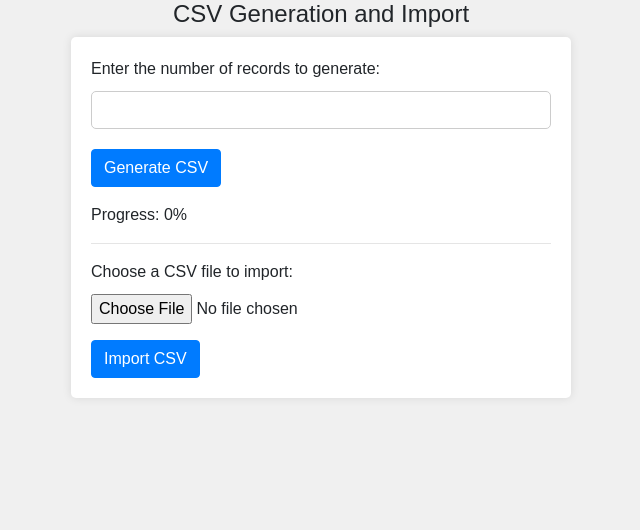
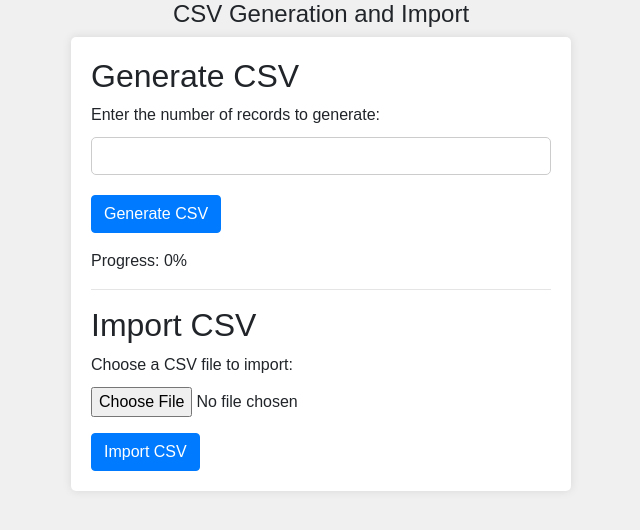
Before and after one commit to ajraubes/ecomplete, a PHP site: page /test-2.php in a window 1280 px wide. Shown: the part 121-651 px from the top of the page, without its empty margins (319-959 px from the left). Run offline with PHP 8.4, Linux system fonts and the light colour scheme.

```diff
--- a/web/test-2.php
+++ b/web/test-2.php
@@ -2,6 +2,7 @@
 <h1 class="text-center">CSV Generation and Import</h1>
 <div class="container">
     <!-- Form for generating CSV -->
+    <h2>Generate CSV</h2>
     <form action="generate_csv.php" method="post">
         <div class="form-group">
             <label for="recordCount">Enter the number of records to generate:</label>
@@ -14,6 +15,7 @@
     <div id="progress" class="mt-3">Progress: 0%</div>
     <hr />
     <!-- Form for importing CSV into SQLite -->
+    <h2>Import CSV</h2>
     <form action="import_csv.php" method="post" enctype="multipart/form-data">
         <div class="form-group">
             <label for="csvFile">Choose a CSV file to import:</label>
```
